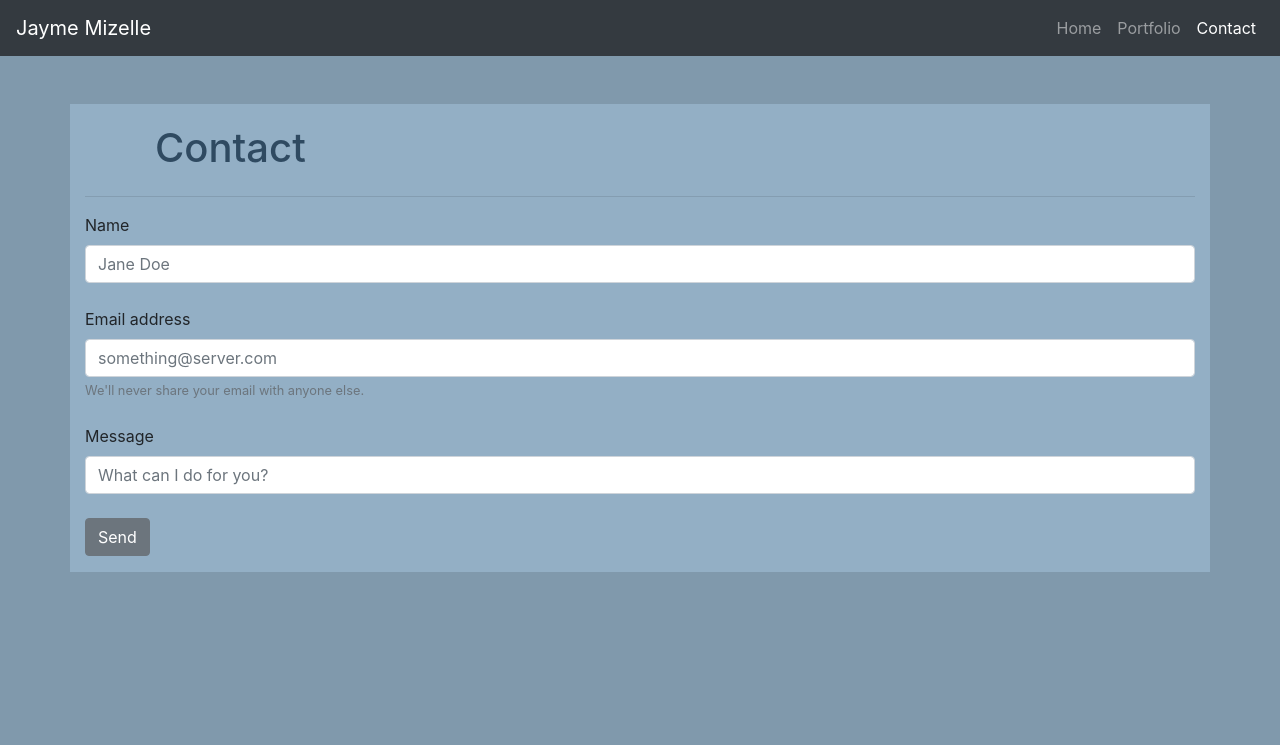
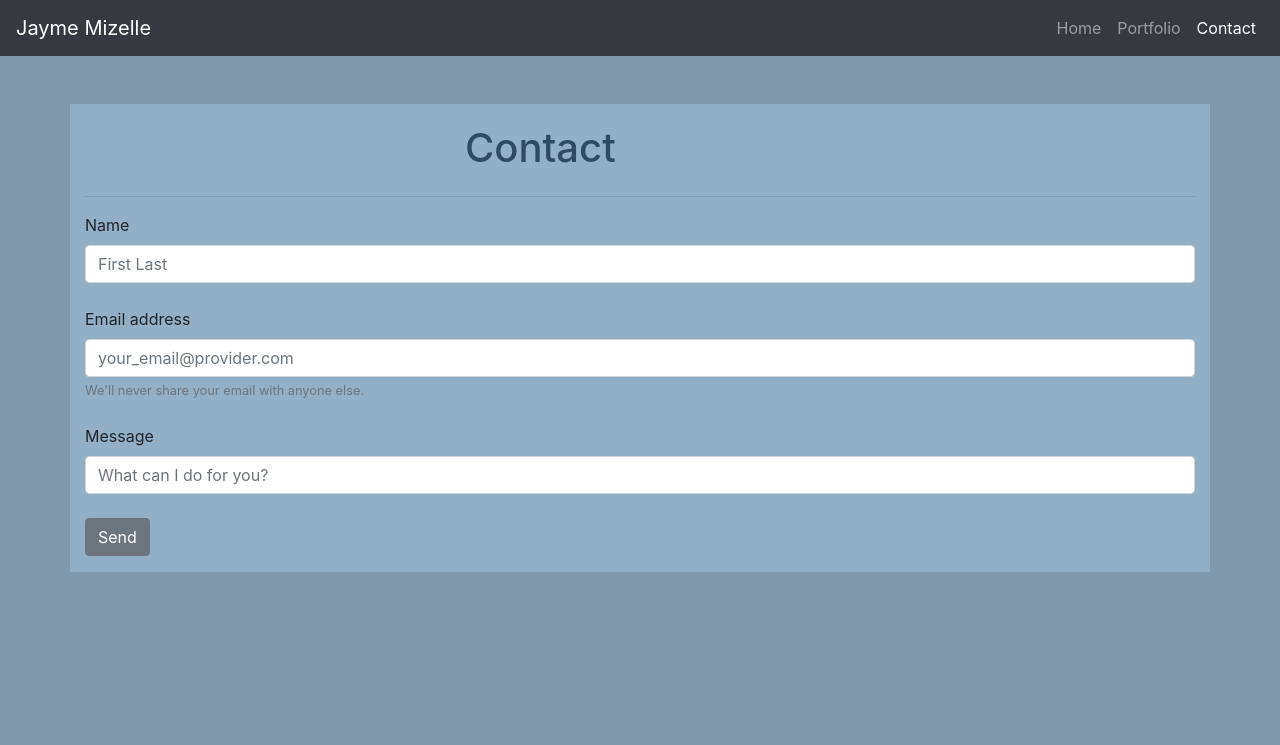
Before and after one commit to theprivacydev/engineer-portfolio, a plain HTML site: page contact.html in a window 1280 px wide. Shown: the top 745 px of the page. Drawn offline with nearby package versions, Linux system fonts and the light colour scheme.

Commit message:
changed placeholder msgs and header margins to auto so it centers on page

```diff
--- a/assets/css/contact.css
+++ b/assets/css/contact.css
@@ -26,7 +26,8 @@ a:hover {
 }
 
 .col-4 {
-    margin-left: 70px;
+    margin-left: auto;
+    margin-right: auto;
 
 }
 
--- a/contact.html
+++ b/contact.html
@@ -51,11 +51,11 @@
             <form class="form-group" action="https://formspree.io/f/xqkglqrk" method="POST">
               <!-- name -->
               <label for="inlineFormInput">Name</label>
-              <input type="text"  class="form-control" id="inlineFormInput" name="name" placeholder="Jane Doe">
+              <input type="text"  class="form-control" id="inlineFormInput" name="name" placeholder="First Last">
               <br/>
               <!-- email -->
               <label for="exampleInputEmail1">Email address</label>
-              <input type="email" class="form-control" id="exampleInputEmail1" aria-describedby="emailHelp" name="_replyto" placeholder="something@server.com">
+              <input type="email" class="form-control" id="exampleInputEmail1" aria-describedby="emailHelp" name="_replyto" placeholder="your_email@provider.com">
               <small id="emailHelp" class="form-text text-muted">We'll never share your email with anyone else.</small>
               <br/>
               <!-- message -->
```
